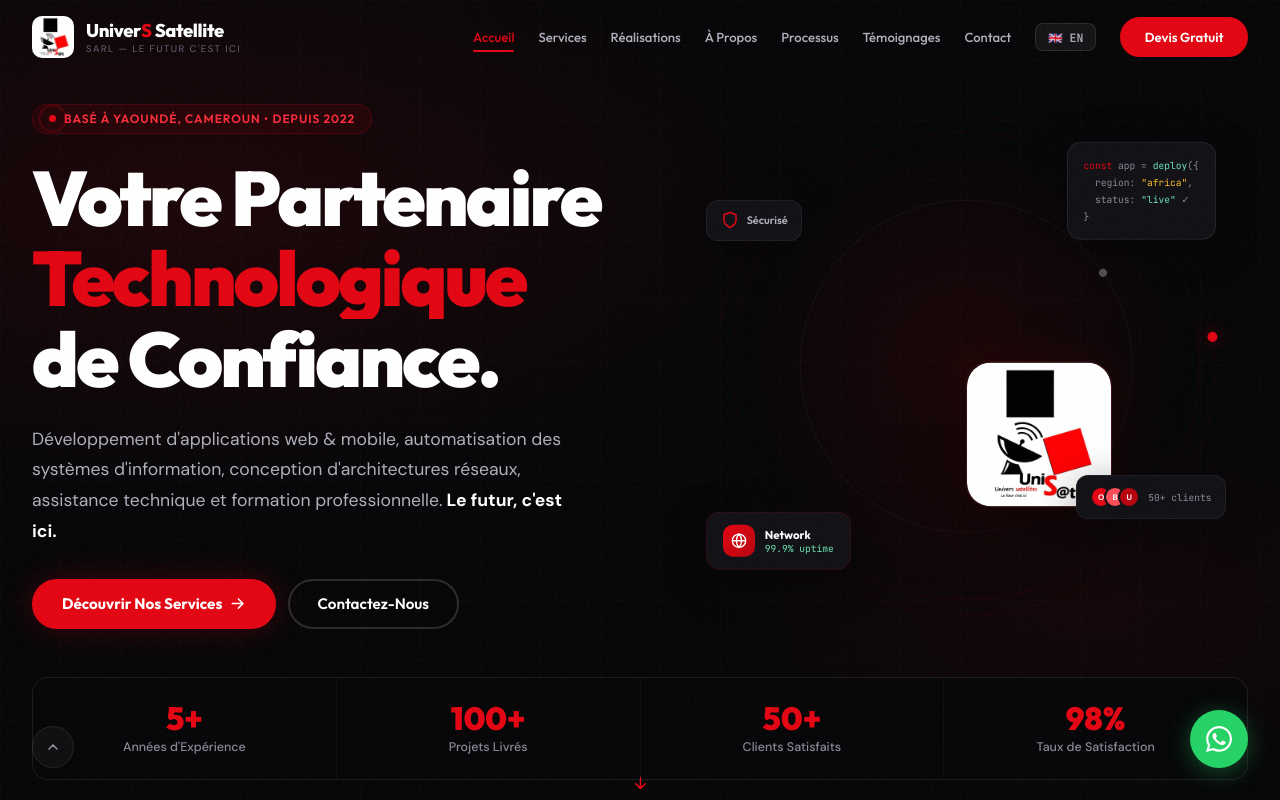
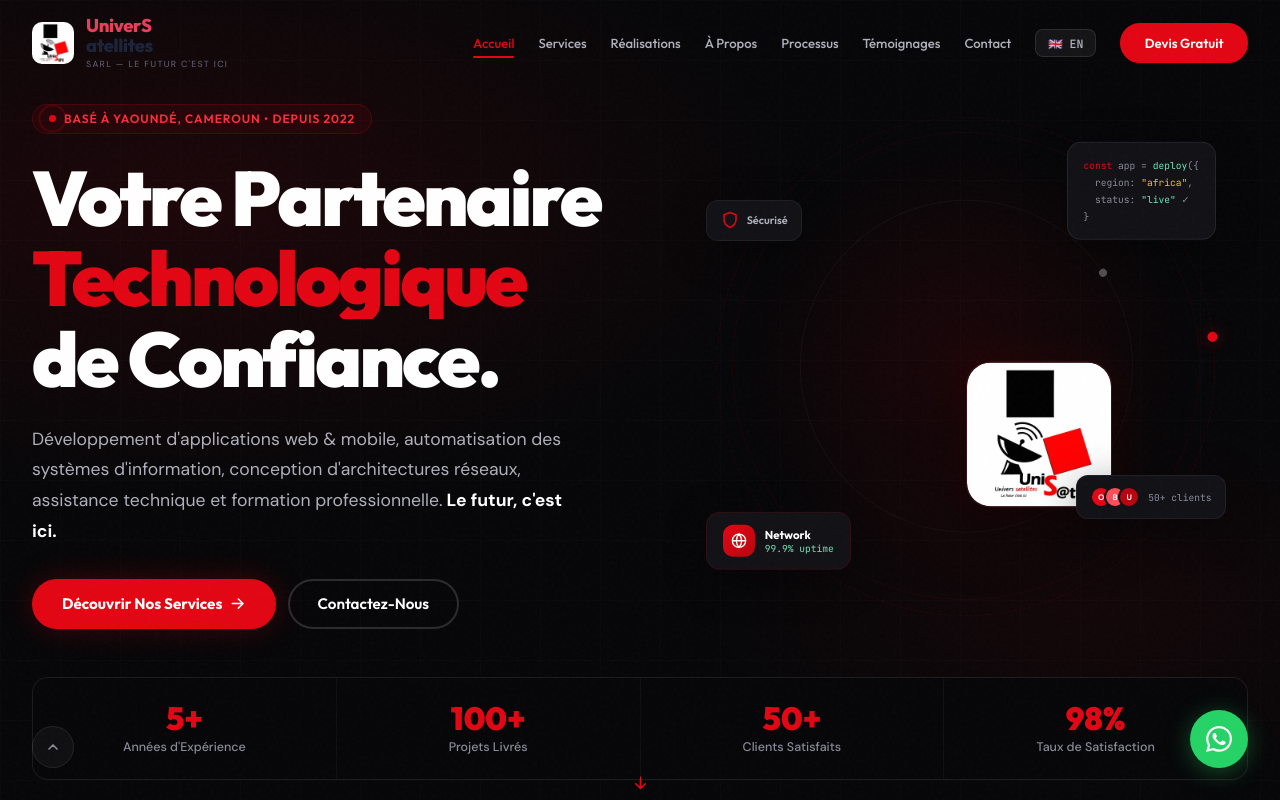
Before and after one commit to Hansade2005/universesatellite, a React (Vite) app: page / in a window 1280 px wide. Shown: the top 800 px of the page. Built offline with nearby package versions, Linux system fonts and the light colour scheme.

Commit message:
Update brand logo styling across all sections

```diff
--- a/src/components/Footer.jsx
+++ b/src/components/Footer.jsx
@@ -16,9 +16,14 @@ export default function Footer() {
           <div>
             <div style={{ display: 'flex', alignItems: 'center', gap: '0.75rem', marginBottom: '1.25rem' }}>
               <img src="/logo.jpeg" alt="UniSat" style={{ height: '48px', borderRadius: '12px' }} />
-              <div>
-                <div style={{ fontFamily: 'var(--font-display)', fontWeight: 800, fontSize: '1.15rem' }}>Univer<span style={{ color: 'var(--red)' }}>S</span> Satellite</div>
-                <div style={{ fontSize: '0.6rem', color: 'var(--gray-500)', letterSpacing: '0.15em', textTransform: 'uppercase' }}>Sarl — Le futur c'est ici</div>
+              <div style={{ lineHeight: 1.1 }}>
+                <div style={{ fontFamily: 'var(--font-display)', fontWeight: 800, fontSize: '1.15rem' }}>
+                  <span style={{ color: '#E83E5B' }}>UniverS</span>
+                </div>
+                <div style={{ fontFamily: 'var(--font-display)', fontWeight: 800, fontSize: '1.15rem' }}>
+                  <span style={{ color: '#1a233a' }}>atellites</span>
+                </div>
+                <div style={{ fontSize: '0.55rem', color: 'var(--gray-500)', letterSpacing: '0.15em', textTransform: 'uppercase', marginTop: '0.25rem' }}>Sarl — Le futur c'est ici</div>
               </div>
             </div>
             <p style={{ fontSize: '0.85rem', lineHeight: 1.8, color: 'var(--gray-400)', maxWidth: '300px' }}>{t('ft_desc')}</p>
--- a/src/components/Navbar.jsx
+++ b/src/components/Navbar.jsx
@@ -54,11 +54,14 @@ export default function Navbar() {
         <div className="container" style={{ display: 'flex', alignItems: 'center', justifyContent: 'space-between' }}>
           <a href="#hero" style={{ display: 'flex', alignItems: 'center', gap: '0.75rem' }}>
             <img src="/logo.jpeg" alt="UniSat Logo" style={{ height: '42px', borderRadius: '10px' }} />
-            <div>
-              <span style={{ fontFamily: 'var(--font-display)', fontWeight: 800, fontSize: '1.15rem', letterSpacing: '-0.02em' }}>
-                Univer<span style={{ color: 'var(--red)' }}>S</span> Satellite
-              </span>
-              <div style={{ fontSize: '0.6rem', color: 'var(--gray-500)', letterSpacing: '0.15em', textTransform: 'uppercase' }}>
+            <div style={{ lineHeight: 1.1 }}>
+              <div style={{ fontFamily: 'var(--font-display)', fontWeight: 800, fontSize: '1.15rem', letterSpacing: '-0.02em' }}>
+                <span style={{ color: '#E83E5B' }}>UniverS</span>
+              </div>
+              <div style={{ fontFamily: 'var(--font-display)', fontWeight: 800, fontSize: '1.15rem', letterSpacing: '-0.02em' }}>
+                <span style={{ color: '#1a233a' }}>atellites</span>
+              </div>
+              <div style={{ fontSize: '0.55rem', color: 'var(--gray-500)', letterSpacing: '0.15em', textTransform: 'uppercase', marginTop: '0.25rem' }}>
                 Sarl — Le futur c'est ici
               </div>
             </div>
--- a/src/components/Preloader.jsx
+++ b/src/components/Preloader.jsx
@@ -31,8 +31,9 @@ export default function Preloader() {
             </div>
           </motion.div>
           <motion.div initial={{ opacity: 0, y: 15 }} animate={{ opacity: 1, y: 0 }} transition={{ delay: 0.3 }} style={{ textAlign: 'center' }}>
-            <div style={{ fontFamily: 'var(--font-display)', fontWeight: 900, fontSize: 'clamp(1.2rem, 4vw, 1.6rem)', letterSpacing: '-0.02em' }}>
-              Univer<span style={{ color: 'var(--red)' }}>S</span> Satellite
+            <div style={{ fontFamily: 'var(--font-display)', fontWeight: 900, fontSize: 'clamp(1.2rem, 4vw, 1.6rem)', letterSpacing: '-0.02em', lineHeight: 1.1 }}>
+              <div><span style={{ color: '#E83E5B' }}>UniverS</span></div>
+              <div><span style={{ color: '#1a233a' }}>atellites</span></div>
             </div>
             <div style={{ fontSize: '0.65rem', color: 'var(--gray-500)', letterSpacing: '0.25em', textTransform: 'uppercase', marginTop: '0.4rem' }}>
               Le futur c'est ici
```
